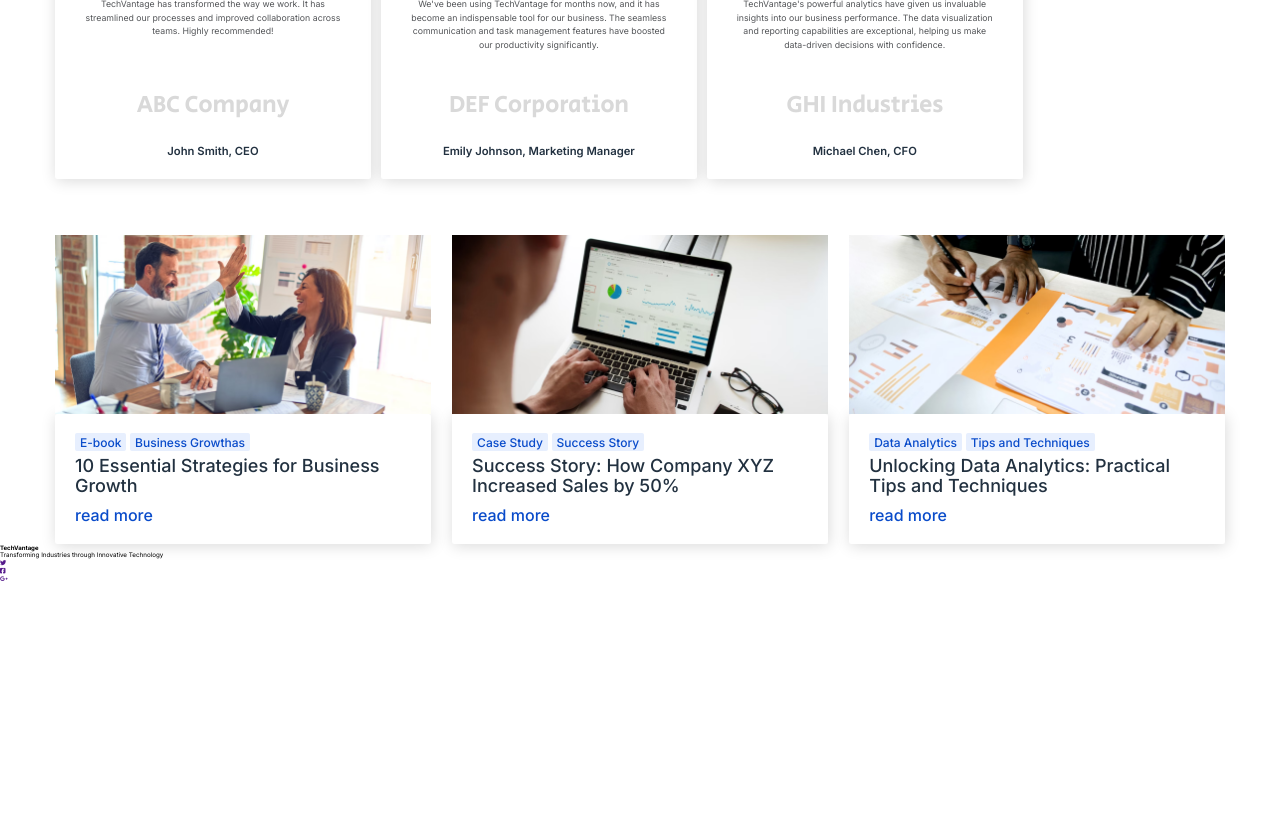
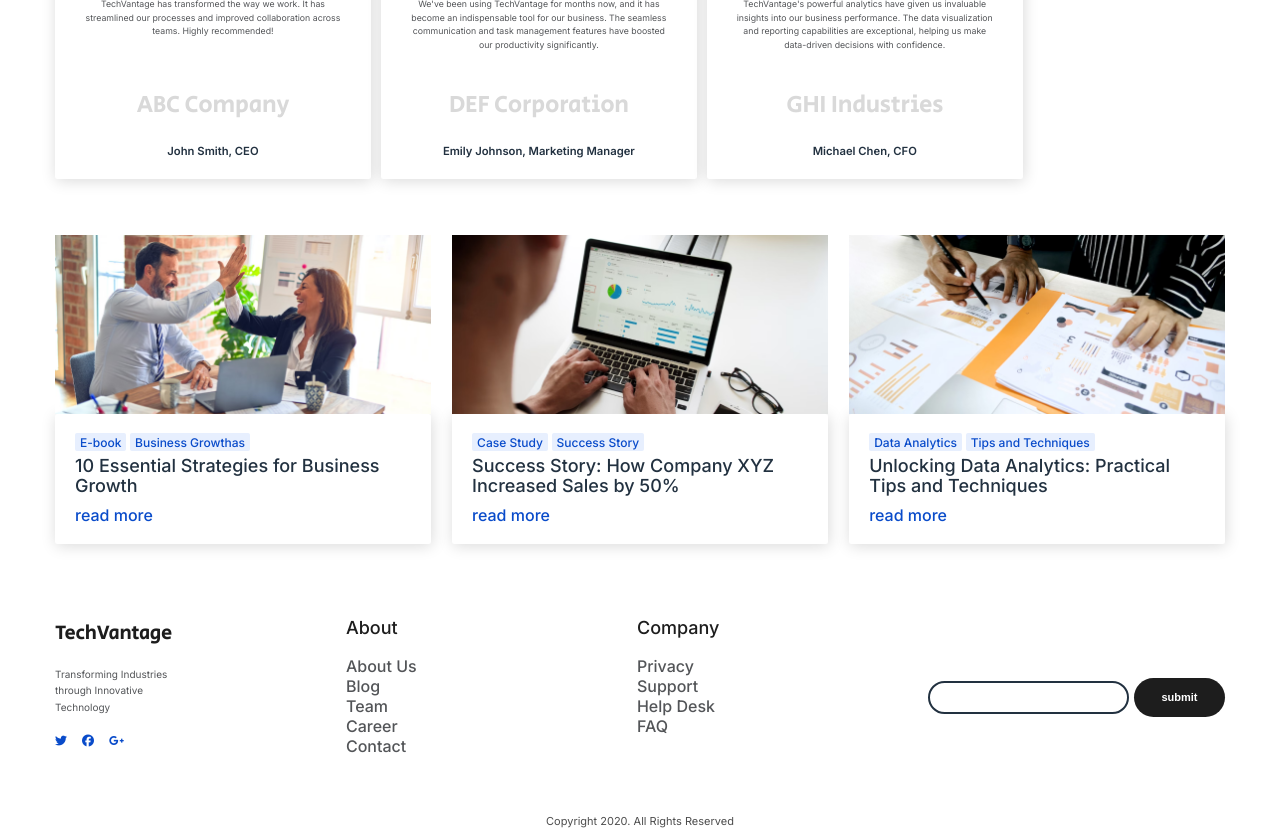
Before and after one commit to greeenOrange/tech-vantage, a website built with Vite: page index.html in a window 1280 px wide. Shown: the part 1978-2811 px from the top of the page. Before the commit the page ends 2561 px from the top, so only its background shows below. Built offline with nearby package versions, Linux system fonts and the light colour scheme; files whose address does not match are found by name.

Commit message:
Techvintagecline

```diff
--- a/index.html
+++ b/index.html
@@ -225,33 +225,45 @@
       </section>
     </main>
     <footer>
-      <div class="footer_items">
-        <div class="footer_item">
-          <h5 class="logo">TechVantage</h5>
-          <p>Transforming Industries through Innovative Technology</p>
-          <ul class="social_list" role="list" arial-label="social links">
-            <li><a aria-label="" href=""><i class="fa-brands fab fa-twitter"></i></a></li>
-            <li><a aria-label="facebook" href=""><i class="fa-brands fab fa-square-facebook"></i></a></li>
-            <li><a aria-label="" href=""><i class="fa-brands fab fa-google-plus-g"></i></a></li>
+      <div class="container">
+        <div class="footer_wrapper">
+            <div class="footer_logo">
+              <a href="#">
+                <h2 class="logo_text">TechVantage</h2>
+              </a>
+            <p class="logo_dec">Transforming Industries through Innovative Technology</p>
+            <ul class="social_list" role="list" arial-label="social_links">
+              <li><a aria-label="" href=""><i class="fa-brands fab fa-twitter"></i></a></li>
+              <li><a aria-label="" href=""><i class="fa-brands fab fa-facebook"></i></a></li>
+              <li><a aria-label="" href=""><i class="fa-brands fab fa-google-plus-g"></i></a></li>
+            </ul>
+            </div>
+            <nav class="footer_nav">
+              <h6 class="footer_menu_hading">About</h6>
+            <ul class="nav_item">
+              <li><a href="">About Us</a></li>
+              <li><a href="">Blog</a></li>
+              <li><a href="">Team</a></li>
+              <li><a href="">Career</a></li>
+              <li><a href="">Contact</a></li>
+            </ul>
+            </nav>
+          <nav class="footer_nav">
+            <h6 class="footer_menu_hading">Company</h6>
+          <ul class="nav_item">
+            <li><a href="" role="">Privacy</a></li>
+            <li><a href="" role="">Support</a></li>
+            <li><a href="" role="">Help Desk</a></li>
+            <li><a href="" role="">FAQ</a></li>
           </ul>
+          </nav>
+          <form action="">
+            <input type="email">
+            <button class="button" data-shadow="none">submit</button>
+          </form>
         </div>
-        <ul>
-          <li><a href="" role=""></a></li>
-          <li><a href="" role=""></a></li>
-          <li><a href="" role=""></a></li>
-          <li><a href="" role=""></a></li>
-          <li><a href="" role=""></a></li>
-          <li><a href="" role=""></a></li>
-          <li><a href="" role=""></a></li>
-          <li><a href="" role=""></a></li>
-          <li><a href="" role=""></a></li>
-          <li><a href="" role=""></a></li>
-          <li><a href="" role=""></a></li>
-          <li><a href="" role=""></a></li>
-        </ul>
-        <div class="footer_item"></div>
-        <div class="footer_item"></div>
       </div>
+      <p class="copyright">Copyright 2020. All Rights Reserved</p>
     </footer>
     <script type="module" src="/main.js"></script>
   </body>
--- a/style.css
+++ b/style.css
@@ -295,14 +295,27 @@ a {
 p[data-width="wide"] {
     max-width: 48ch;
   }
-  p[data-width="wide"] {
+p[data-width="wide"] {
     display: block;
     height: 18ch;
   }
-  .name, .company{
+form{
+  display: flex;
+  align-items: center;
+  gap: .5rem;
+}
+input:where([type="text"], [type="email"], ) {
+  border-radius: 100vw;
+  border: .2rem solid var(--dark-400);
+  padding: 0.70rem 1rem;
+}
+.button[data-shadow="none"] {
+  box-shadow: none;
+}
+.name, .company{
     text-align: center;
   }
-  .company{
+.company{
     font-family: var(--ff-secondary);
     color: #D9D9D9;
     font-size: 2.4rem;
@@ -359,6 +372,36 @@ p[data-width="wide"] {
   line-height: 1.5625rem;
   font-weight: 500;
 }
+footer{
+  margin: 3.75rem 0 0;
+}
+.logo_dec{
+  max-width: 12.375rem;
+  padding: 1.8375rem 0;
+  color: var(--gray-300);
+  line-height: 1.625rem;
+  font-weight: 400;
+  font-size: 1rem;
+}
+.copyright{
+  font-size: 1.1rem;
+  opacity: .7;
+  text-align: center;
+  margin-bottom: .5rem;
+}
+.button{
+  display: inline-flex;
+  cursor: pointer;
+  text-decoration: none;
+  border: 0;
+  border-radius: 100vmax;
+  padding: 1.25em 2.5em;
+  font-weight: 700;
+  font-size: 1.1rem;
+  line-height: 1;
+  color: var(--white);
+  background-color: var(--dark-500);
+}
 @media (min-width: 50em){
 .even_columns {
     grid-auto-flow: column;
@@ -377,4 +420,34 @@ p[data-width="wide"] {
 .card {
   width: 30%;
 }
+.footer_wrapper{
+  padding: 3.75rem 0;
+  display: grid;
+  grid-template-columns: repeat(4, 1fr);
+  column-gap: 5rem;
 }
+.social_list{
+  display: flex;
+  align-items: center;
+  column-gap: 1.5rem;
+}
+.social_list li a{
+  color: var(--blue-400);
+  font-size: 1.2rem;
+  font-weight: 400;
+}
+.footer_menu_hading{
+  color: var(--dark-500);
+  font-size: 1.8rem;
+  font-weight: 500;
+  line-height: 1.75rem;
+}
+.nav_item {
+  margin: 2rem 0;
+}
+.nav_item li a{
+color: var(--gray-300);
+font-size: 1.6rem;
+font-weight: 500;
+}
+}
```
